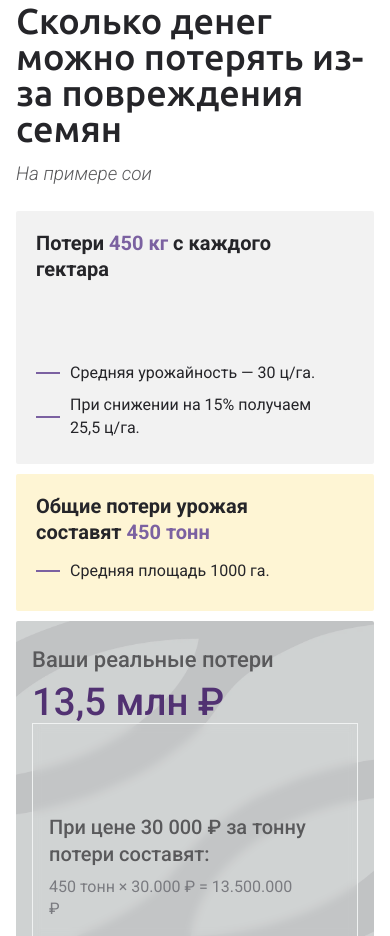
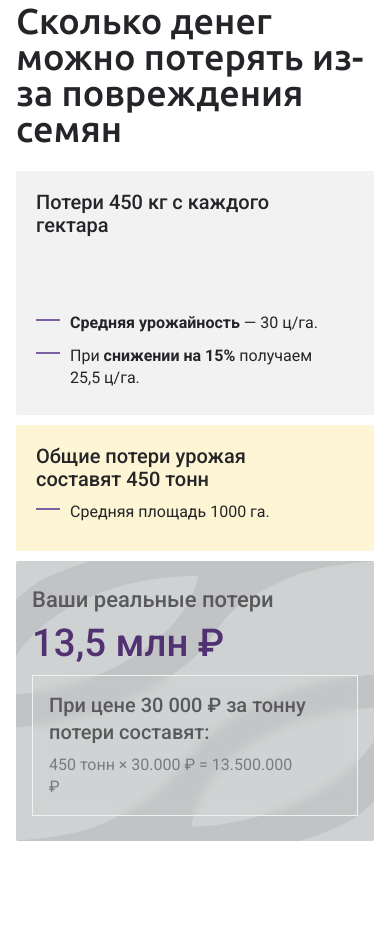
Before and after one commit to Vorkhat/AgroSuccessLanding, a plain HTML site: page landing-02/index.html in a window 390 px wide. Shown: the part 4608-5544 px from the top of the page. Drawn offline with Linux system fonts and the light colour scheme; a web font is replaced by a local one.

Commit message:
Landing-02: benefit-блок на мобиле, фикс списка и панели результатов; убраны CSS-комментарии
- Заголовки карточек benefit: мобильная типографика 20px/500
- Списки: обёртка list-body для корректного flex-переноса; жирное выделение фраз по макету
- Панель «реальные потери»: отступы по тексту, margin-top вместо auto на мобиле
- Удалены поясняющие комментарии из CSS (landing-01/02)

Made-with: Cursor

```diff
--- a/landing-01/css/blocks/hero-banner.css
+++ b/landing-01/css/blocks/hero-banner.css
@@ -308,7 +308,6 @@ button.hero-banner-btn {
     font-weight: 400;
   }
 
-  /* перебить базовое li:not(:first-child){700} — та же специфичность, порядок в файле */
   .banner-list li:not(:first-child) {
     font-weight: 400;
   }
--- a/landing-01/css/mobile-typography.css
+++ b/landing-01/css/mobile-typography.css
@@ -1,4 +1,3 @@
-/* Крупнее текст на мобильных (подключать после section-titles.css) */
 @media (max-width: 767px) {
   .block-hero__lead {
     font-size: clamp(1.15rem, 4vw, 1.55rem);
--- a/landing-01/css/section-titles.css
+++ b/landing-01/css/section-titles.css
@@ -1,4 +1,3 @@
-/* Единая типографика заголовков секций; размер подстраивается под ширину экрана (max 36px) */
 .block-hero__title,
 .block-problems__title,
 .block-solution__title,
--- a/landing-02/css/blocks/advantages.css
+++ b/landing-02/css/blocks/advantages.css
@@ -77,7 +77,6 @@
   box-sizing: border-box;
   position: absolute;
   left: 20px;
-  /* ~35% высоты мало для многострочных заголовков + текст */
   top: 52%;
   width: calc(100% - 40px);
   max-width: 302px;
@@ -179,7 +178,6 @@
       "c5 c6";
   }
 
-  /* Узкие колонки: убираем фиксированную «квадратную» высоту и абсолют — текст не клипится */
   .block-advantages__card {
     display: grid;
     grid-template-rows: minmax(160px, 42vw) auto;
--- a/landing-02/css/blocks/benefit.css
+++ b/landing-02/css/blocks/benefit.css
@@ -131,7 +131,7 @@
 .block-benefit__list li {
   display: flex;
   flex-direction: row;
-  align-items: center;
+  align-items: flex-start;
   gap: 10px;
   font-size: 14px;
   font-weight: 400;
@@ -139,12 +139,17 @@
   color: #252529;
 }
 
+.block-benefit__list-body {
+  flex: 1 1 auto;
+  min-width: 0;
+}
+
 .block-benefit__list li::before {
   content: "";
-  flex-shrink: 0;
+  flex: none;
   width: 24px;
   height: 2px;
-  margin: 0;
+  margin: 7px 0 0;
   background: #7b61a1;
   border: none;
 }
@@ -165,6 +170,10 @@
   min-height: 32px;
 }
 
+.block-benefit__card--before .block-benefit__list-em {
+  font-weight: inherit;
+}
+
 .block-benefit__card--after .block-benefit__list {
   gap: 10px;
   width: 292px;
@@ -173,7 +182,7 @@
 }
 
 .block-benefit__card--after .block-benefit__list li {
-  align-items: center;
+  align-items: flex-start;
   width: 292px;
   max-width: 100%;
   min-height: 16px;
@@ -380,14 +389,66 @@
 }
 
 @media (max-width: 900px) {
+  .block-benefit__example {
+    display: none;
+  }
+
   .block-benefit__layout {
     grid-template-columns: 1fr;
+  }
+
+  .block-benefit__card--before .block-benefit__card-title {
+    box-sizing: border-box;
+    width: 240px;
+    max-width: 100%;
+    min-height: 46px;
+    height: auto;
+    font-family: "Roboto", var(--font), system-ui, sans-serif;
+    font-style: normal;
+    font-weight: 500;
+    font-size: 20px;
+    line-height: 23px;
+    color: #252529;
+    flex: none;
+    order: 0;
+    flex-grow: 0;
+  }
+
+  .block-benefit__card--before .block-benefit__card-title strong {
+    color: inherit;
+    font-weight: 500;
+  }
+
+  .block-benefit__card--after .block-benefit__card-title {
+    box-sizing: border-box;
+    width: 240px;
+    max-width: 100%;
+    min-height: 46px;
+    height: auto;
+    font-family: "Roboto", var(--font), system-ui, sans-serif;
+    font-style: normal;
+    font-weight: 500;
+    font-size: 20px;
+    line-height: 23px;
+    color: #252529;
+    flex: none;
+    order: 0;
+    flex-grow: 0;
+  }
+
+  .block-benefit__card--after .block-benefit__card-title strong {
+    color: inherit;
+    font-weight: 500;
   }
 
   .block-benefit__card--before .block-benefit__list li,
   .block-benefit__card--before .block-benefit__list li:first-child,
   .block-benefit__card--before .block-benefit__list li:last-child {
     font-weight: 400;
+  }
+
+  .block-benefit__card--before .block-benefit__list-em {
+    font-weight: 700;
   }
 
   .block-benefit__card {
@@ -410,9 +471,10 @@
   .block-benefit__result-panel {
     width: calc(100% - 32px);
     min-height: 0;
+    margin-top: 12px;
     margin-left: 16px;
     margin-bottom: 16px;
-    padding: 90px 16px 16px;
+    padding: 16px;
   }
 
   .block-benefit__footnote {
--- a/landing-02/css/blocks/cta.css
+++ b/landing-02/css/blocks/cta.css
@@ -14,14 +14,12 @@
 .block-cta__panel {
   --cta-pad-y: clamp(36px, 4.5vw, 52px);
   --cta-pad-x: clamp(24px, 3vw, 40px);
-  /* непрозрачный чип: на тёмном фото CTA rgba(…, 0.2) выглядит как стекло */
   --cta-chip-bg: #c1c3c4;
   --cta-chip-text: #59595b;
   --cta-index-size: var(--section-index-width);
   --cta-media-stack-gap: 12px;
   --cta-form-head-offset: 0;
 
-  /* запас под абсолютный .block-cta__index--inline в правом верхнем углу панели */
   --cta-form-margin-from-index: calc(max(var(--cta-index-size), 3.25rem) + 0.75rem);
   position: relative;
   width: 100%;
@@ -539,20 +537,25 @@
 }
 
 @media (max-width: 900px) {
+  .block-cta__inner {
+    padding-inline: 0;
+  }
+
   .block-cta__panel {
     --cta-pad-y: clamp(28px, 5vw, 40px);
-    --cta-pad-x: clamp(20px, 4vw, 28px);
+    --cta-pad-x: 0;
     grid-template-columns: 1fr;
     min-height: 0;
     align-items: start;
     column-gap: 0;
-    padding: var(--cta-pad-y) var(--cta-pad-x);
+    padding: var(--cta-pad-y) 0;
     row-gap: clamp(24px, 3vw, 32px);
   }
 
   .block-cta__media {
     min-height: auto;
     padding-right: 0;
+    padding-inline: var(--layout-inline);
     justify-content: flex-start;
   }
 
@@ -560,7 +563,6 @@
     flex-wrap: wrap;
   }
 
-  /* моб. чипы: размеры из --section-*; визуал — полупрозрачный фон и типографика макета */
   .block-cta__media .block-cta__label {
     padding: var(--section-eyebrow-pad-y) var(--section-eyebrow-pad-x);
     gap: var(--section-eyebrow-gap);
@@ -593,8 +595,9 @@
 
   .block-cta__form-card {
     margin-right: 0;
-    width: min(100%, 455px);
-    max-width: 455px;
+    width: 100%;
+    max-width: none;
+    align-self: stretch;
     padding-top: 0;
     padding-left: 0;
     padding-bottom: 0;
@@ -608,9 +611,36 @@
   .block-cta__form-head {
     display: block;
     padding-right: 0;
+    padding-inline: var(--layout-inline);
+    box-sizing: border-box;
   }
 
   .block-cta__form-head-top {
     gap: clamp(8px, 2vw, 16px);
   }
+
+  .block-cta__form {
+    max-width: none;
+    width: 100%;
+    padding-inline: var(--layout-inline);
+    box-sizing: border-box;
+  }
+
+  .block-cta__field-row {
+    max-width: none;
+    padding: 12px clamp(14px, 4vw, 20px);
+  }
+
+  .block-cta__consent {
+    max-width: none;
+    box-sizing: border-box;
+  }
+
+  .block-cta__consent-text {
+    max-width: none;
+  }
+
+  .block-cta__submit {
+    max-width: none;
+  }
 }
--- a/landing-02/css/blocks/hero.css
+++ b/landing-02/css/blocks/hero.css
@@ -336,7 +336,6 @@ header.block-hero,
 }
 
 @media (min-width: 901px) {
-  /* После базового position:absolute — иначе перебивается и «уезжает» при скролле */
   .block-hero__media-top {
     position: fixed;
     top: 0;
@@ -347,7 +346,6 @@ header.block-hero,
     z-index: 200;
     min-height: var(--hero-fixed-head-h, 72px);
     align-items: center;
-    /* Как у .block-hero__topbar — иначе правая колонка «прилипает» выше */
     padding: 16px clamp(18px, 2vw, 32px) 14px;
     background-color: transparent;
     background-image: none;
--- a/landing-02/css/blocks/works.css
+++ b/landing-02/css/blocks/works.css
@@ -218,7 +218,6 @@
     display: grid;
     grid-template-columns: repeat(2, minmax(0, 1fr));
     gap: 10px;
-    /* Сброс flex-start с базового правила: в grid иначе карточки не растягиваются на высоту ряда */
     align-items: stretch;
     justify-items: stretch;
   }
--- a/landing-02/css/mobile-typography.css
+++ b/landing-02/css/mobile-typography.css
@@ -1,4 +1,3 @@
-/* Крупнее текст на мобильных (подключать после section-titles.css) */
 @media (max-width: 767px) {
   .block-hero__lead {
     font-size: clamp(1.15rem, 4vw, 1.55rem);
--- a/landing-02/index.html
+++ b/landing-02/index.html
@@ -331,14 +331,18 @@
         <article class="block-benefit__card block-benefit__card--before">
           <h3 class="block-benefit__card-title">Потери <strong>450 кг</strong> с каждого гектара</h3>
           <ul class="block-benefit__list">
-            <li>Средняя урожайность — 30 ц/га.</li>
-            <li>При снижении на 15% получаем 25,5 ц/га.</li>
+            <li>
+              <span class="block-benefit__list-body"><strong class="block-benefit__list-em">Средняя урожайность</strong> — 30 ц/га.</span>
+            </li>
+            <li>
+              <span class="block-benefit__list-body">При <strong class="block-benefit__list-em">снижении на 15%</strong> получаем 25,5 ц/га.</span>
+            </li>
           </ul>
         </article>
         <article class="block-benefit__card block-benefit__card--after">
           <h3 class="block-benefit__card-title">Общие потери урожая составят <strong>450 тонн</strong></h3>
           <ul class="block-benefit__list">
-            <li>Средняя площадь 1000 га.</li>
+            <li><span class="block-benefit__list-body">Средняя площадь 1000 га.</span></li>
           </ul>
         </article>
 
```
Also changed, not shown: landing-01/css/blocks/cta.css (+40 -4 lines), landing-02/css/base.css (+0 -3 lines), landing-02/css/blocks/kit-options.css (+0 -8 lines).
